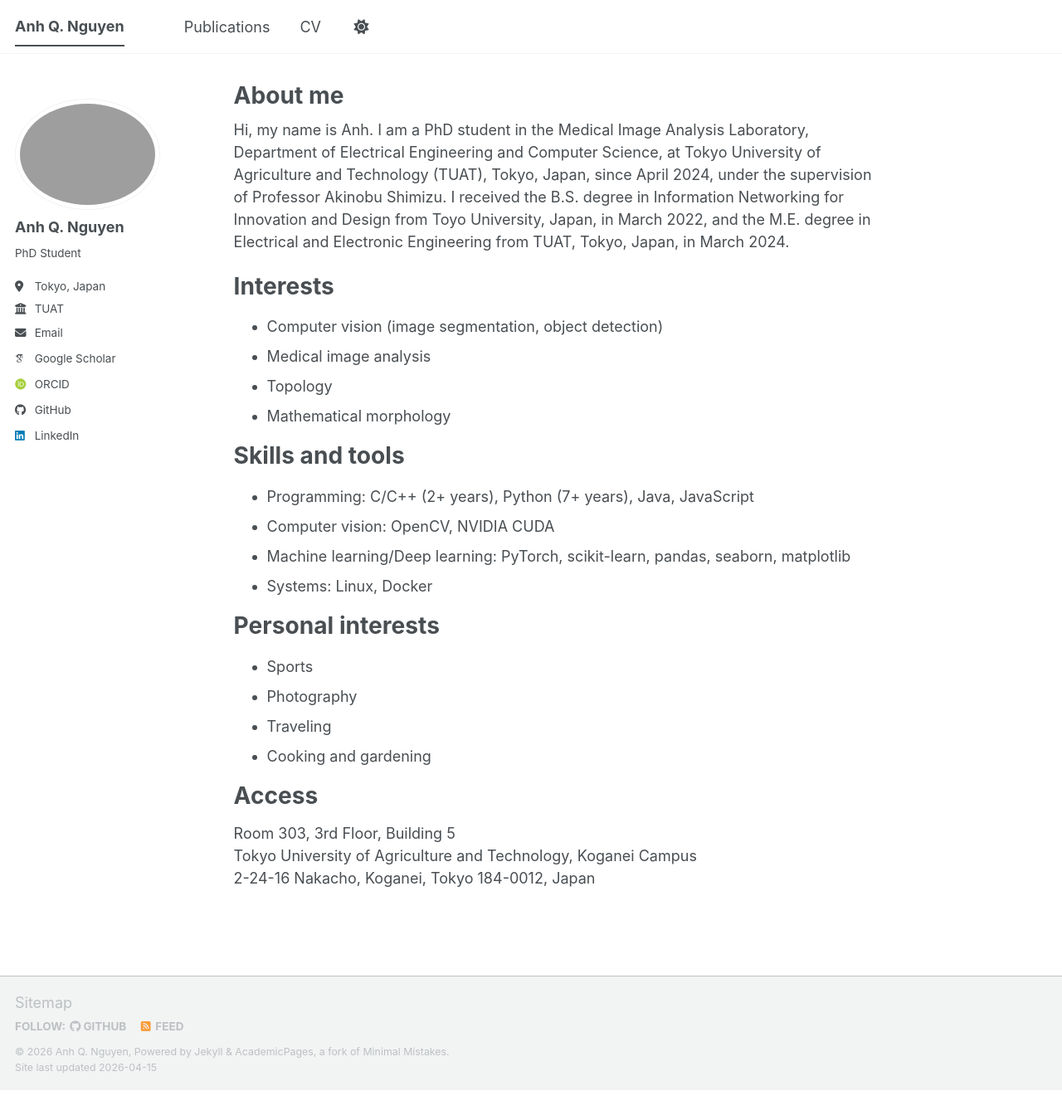
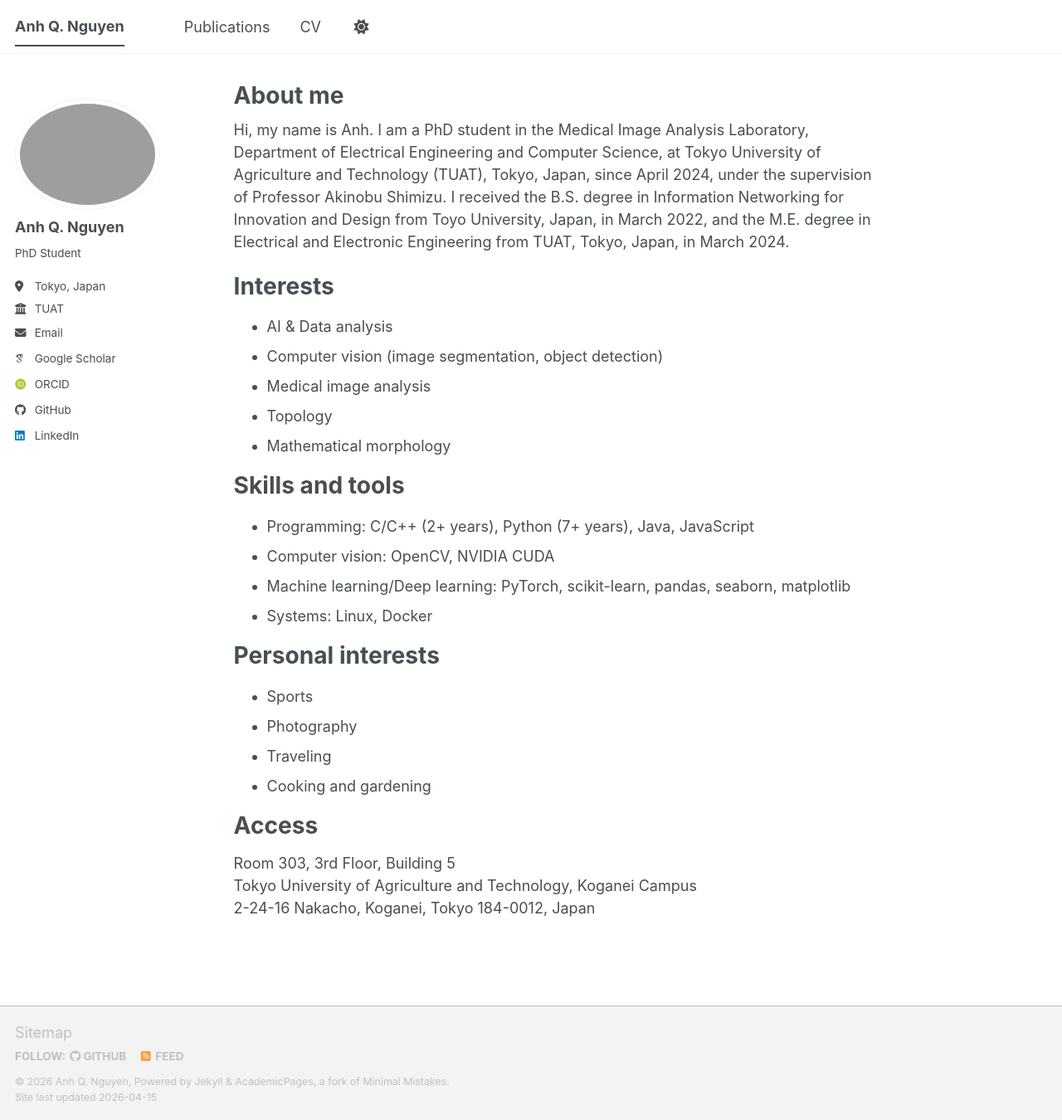
Before and after one commit to nguyenqanh/nguyenqanh.github.io, a Jekyll site: the page built from _pages/about.md, in a window 1280 px wide and 1350 px high. Shown: the whole window at 83% size. Built offline with Jekyll 4.4.1, drawn with Linux system fonts in a browser that asks for light colours; some web fonts are replaced; a script bundle is joined from its source files by our own code; library files that are not in the unit come from our copies.

Commit message:
Update about.md

```diff
--- a/_pages/about.md
+++ b/_pages/about.md
@@ -11,6 +11,7 @@ Hi, my name is Anh. I am a PhD student in the Medical Image Analysis Laboratory,
 
 Interests
 ======
+- AI & Data analysis
 - Computer vision (image segmentation, object detection)
 - Medical image analysis
 - Topology
```
